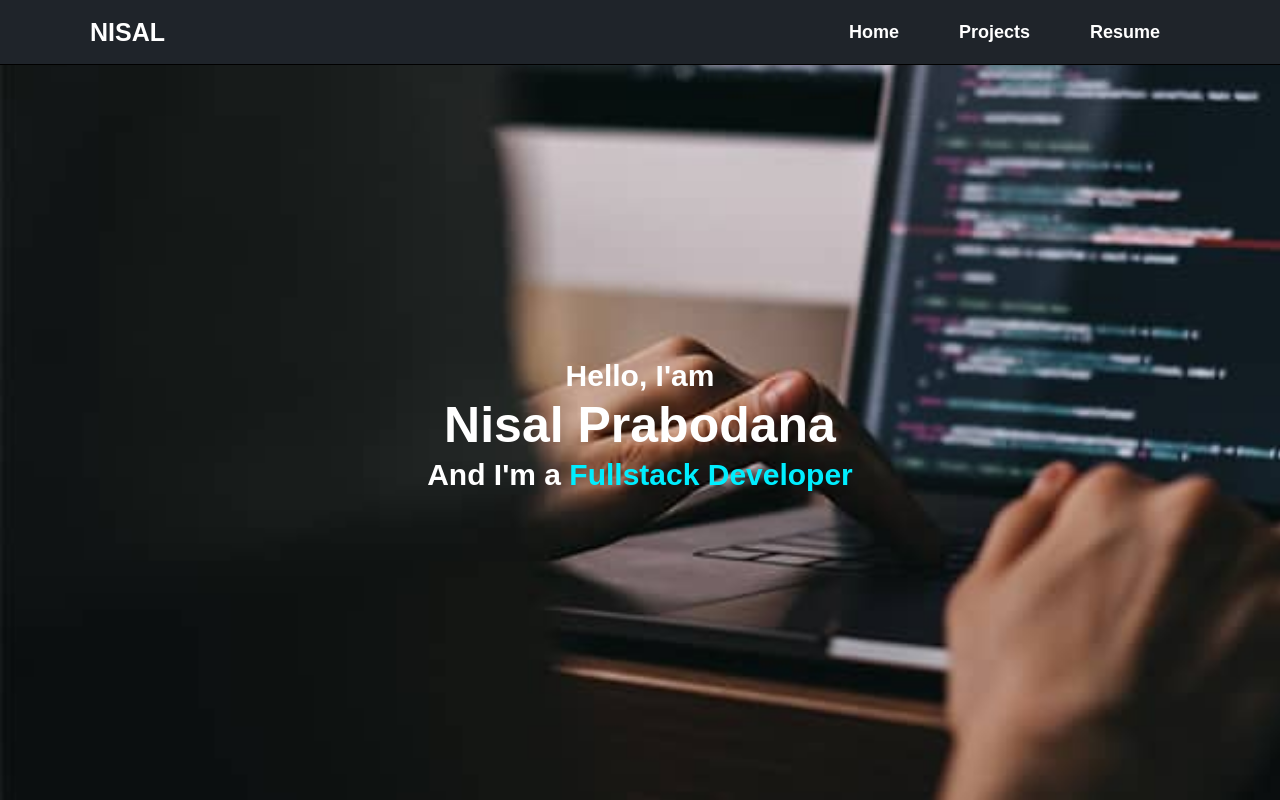
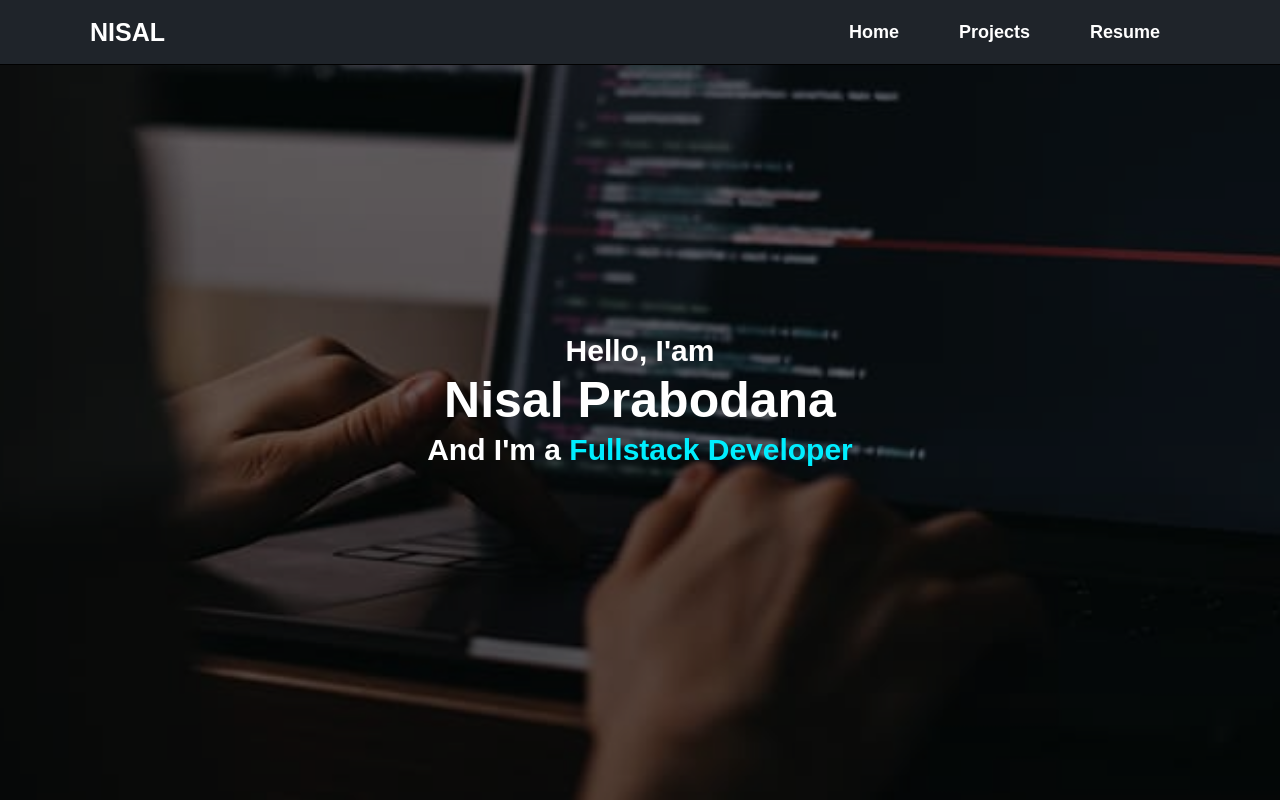
Before and after one commit to nisal01/ASSESMENT, a plain HTML site: page index.html in a window 1280 px wide. Shown: the top 800 px of the page. Drawn offline with nearby package versions, Linux system fonts and the light colour scheme.

Commit message:
Home Backdrop Filter Add

```diff
--- a/assets/styles/style.css
+++ b/assets/styles/style.css
@@ -106,11 +106,24 @@ header {
 .home {
   display: flex;
   justify-content: center;
-  align-items: center;
-  background-image: url(Web-Developer.jpg);
+}
+.homeimg {
+  position: relative;
+  width: 100%;
+  height: 100vh;
+  background: url(Web-Developer.jpg);
   background-size: cover;
   background-repeat: no-repeat;
-  min-height: 100vh;
+  background-position: center;
+}
+.homeimg::after {
+  content: '';
+  position: absolute;
+  width: 100%;
+  height: 100%;
+  top: 0;
+  left: 0;
+  background-color: rgba(0, 0, 0, 0.55);
 }
 .home-content h3{
   color: rgb(255, 255, 255);
@@ -125,23 +138,13 @@ header {
 }
 .home-content {
   text-align: center;
+  position: absolute;
+  top: 50%;
+  left: 50%;
+  transform: translate(-50%, -50%);
 }
 span {
   color: #0ef;
-}
-.home-content {
-  margin-top: 50px;
-}
-@media(max-width: 800px) {
-.home-content h3{
-  font-size: 25px;
-}
-.home-content h1 {
-  font-size: 40px;
-}
-html {
-  font-size: 90%;
-}
 }
 @media(max-width: 800px) {
 .home-content h3{
--- a/index.html
+++ b/index.html
@@ -33,6 +33,7 @@
 
     <!-- home  -->
     <section class="home">
+        <div class="homeimg"></div>
         <div class="home-content">
             <h3>Hello, I'am</h3>
             <h1>Nisal Prabodana</h1>
```
